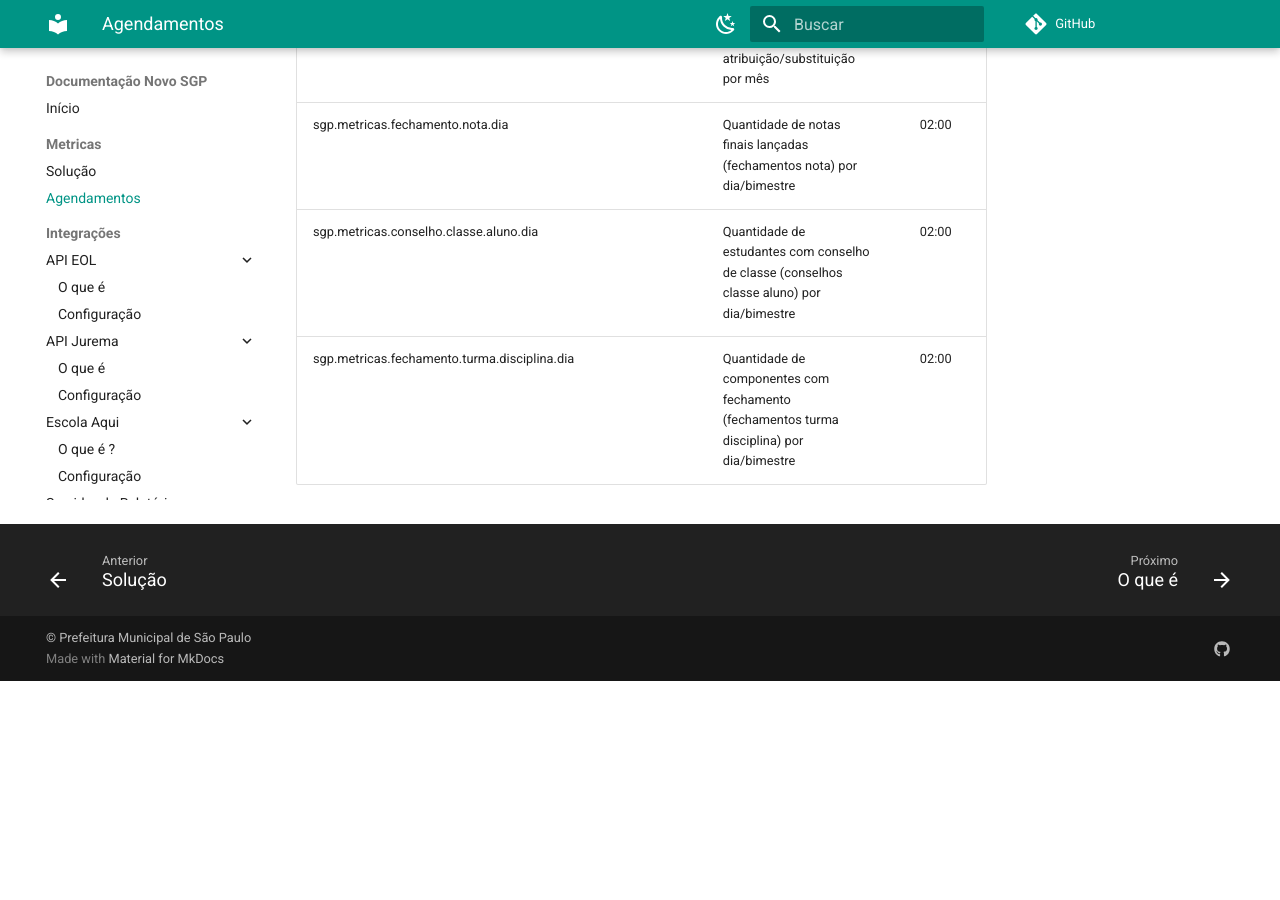
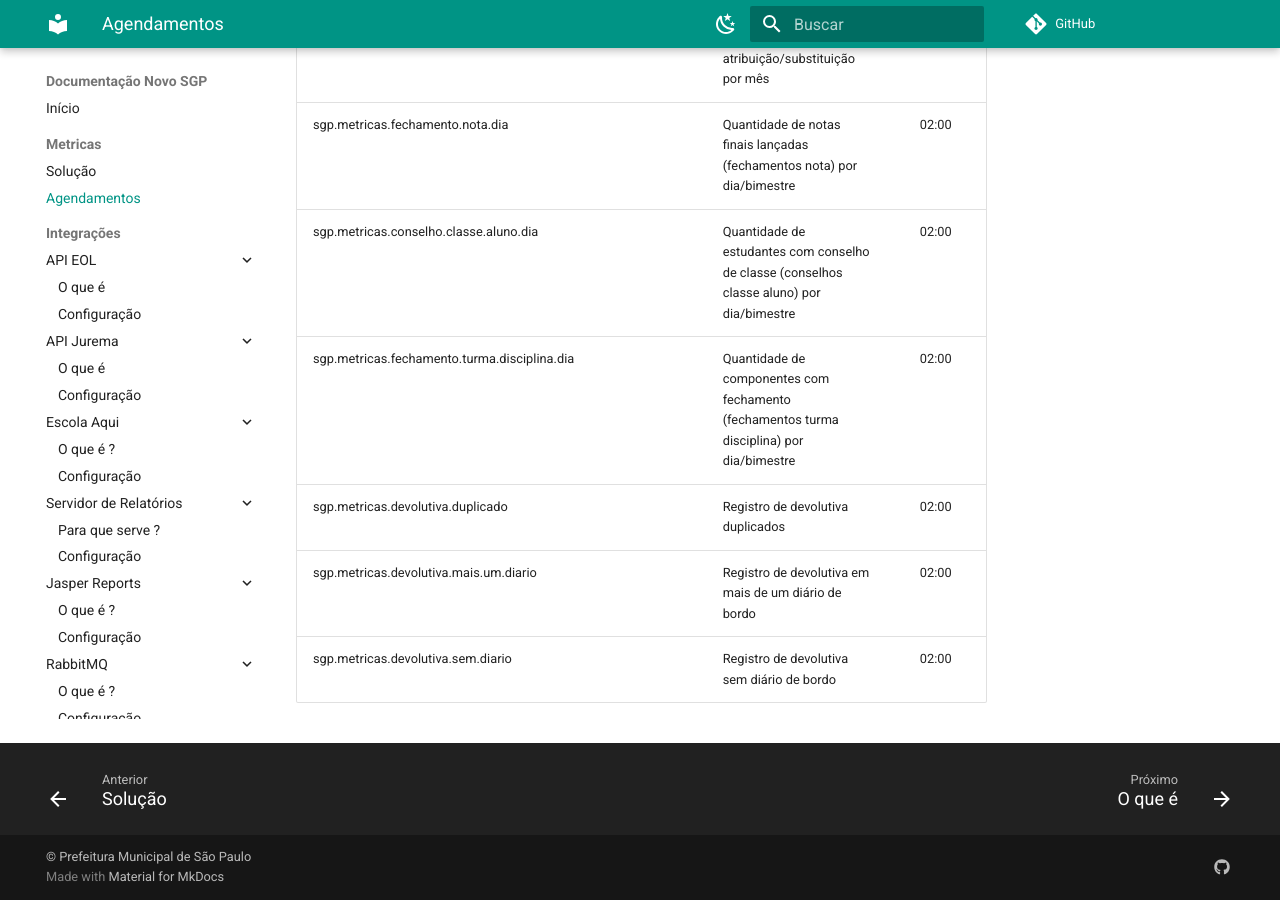
Before and after one commit to prefeiturasp/SME-NovoSGP-Docs, an MkDocs documentation site: the page built from docs/Metricas/agendamentos.md, in a window 1280 px wide and 900 px high, scrolled down 2824 px. Built offline with MkDocs 1.6.1 and Material for MkDocs 9.7.7, drawn with Linux system fonts in a browser that asks for light colours; comment, search, counter and statistics services are not loaded; before the commit the page ends 3505 px from its top, so only the background shows below that.

Commit message:
89969 - Métricas do agendamento de devolutivas

```diff
--- a/docs/Metricas/agendamentos.md
+++ b/docs/Metricas/agendamentos.md
@@ -35,3 +35,6 @@ Os Registros de agendamentos estão localizados no Hangfire na aba "Recurring Jo
 | sgp.metricas.fechamento.nota.dia | Quantidade de notas finais lançadas (fechamentos nota) por dia/bimestre | 02:00 |
 | sgp.metricas.conselho.classe.aluno.dia | Quantidade de estudantes com conselho de classe (conselhos classe aluno) por dia/bimestre | 02:00 |
 | sgp.metricas.fechamento.turma.disciplina.dia | Quantidade de componentes com fechamento (fechamentos turma disciplina) por dia/bimestre | 02:00 |
+| sgp.metricas.devolutiva.duplicado | Registro de devolutiva duplicados | 02:00 |
+| sgp.metricas.devolutiva.mais.um.diario | Registro de devolutiva em mais de um diário de bordo | 02:00 |
+| sgp.metricas.devolutiva.sem.diario | Registro de devolutiva sem diário de bordo | 02:00 |
```
